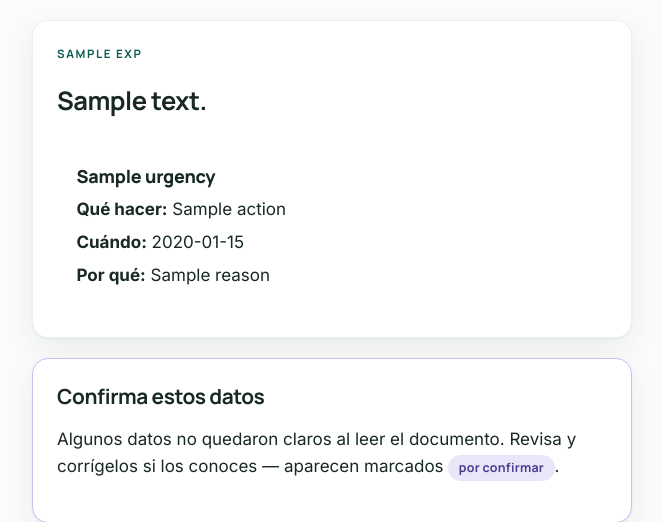
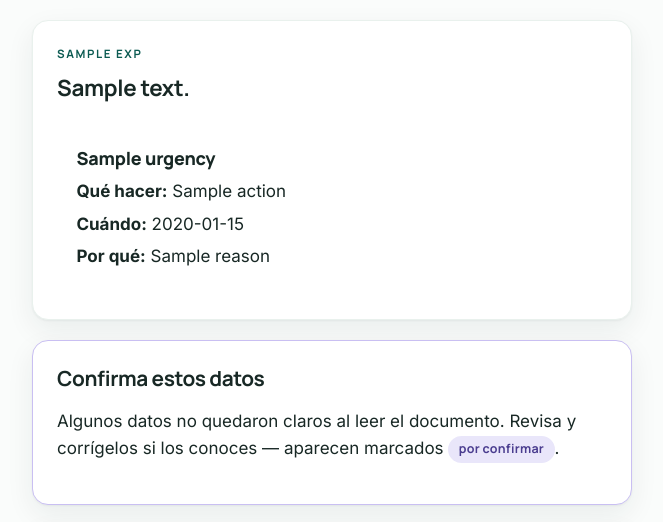
Before and after one commit to danlegion/mificha, a FastAPI app: template templates/result.html in a window 1280 px wide. Shown: the part 118-640 px from the top of the page, without its empty margins (308-971 px from the left). Run offline with FastAPI, Linux system fonts and the light colour scheme; the template is opened without the code that fills it: most values are stand-ins (such as "Sample title", 1, 10 or a date in 2020).

Commit message:
Tipografia: resumen del resultado en tamano de declaracion serena
El h1.summary no tenia font-size y heredaba el default del navegador
(2em ~ 34px): una oracion completa en negrita gigante. Ahora va en
1.4rem/700, acorde con 'Calma clinica'.

```diff
--- a/static/app.css
+++ b/static/app.css
@@ -133,6 +133,16 @@ h3 { font-size: 1.08rem; margin: 0 0 0.5rem; }
 
 .hero h1 { margin: 0 0 0.6rem; font-size: 1.65rem; font-weight: 800; }
 .hero p { margin: 0 0 1rem; color: var(--ink-soft); }
+
+/* Resumen de la explicación: es una oración completa, no un título corto.
+   Va en un tamaño de declaración serena, no de cartel. */
+.level1 .summary {
+  font-size: 1.4rem;
+  font-weight: 700;
+  line-height: 1.35;
+  letter-spacing: -0.015em;
+  margin: 0.15rem 0 0;
+}
 
 .eyebrow {
   text-transform: uppercase;
--- a/static/sw.js
+++ b/static/sw.js
@@ -1,7 +1,7 @@
 /* MiFicha service worker — cache-first for the app shell only.
    NEVER cache /resultado, /ficha, /s/* (clinical data must always be fresh). */
-var CACHE = "mificha-shell-v5";
-var SHELL = ["/", "/static/app.css?v=5", "/static/app.js?v=5", "/static/manifest.json"];
+var CACHE = "mificha-shell-v6";
+var SHELL = ["/", "/static/app.css?v=6", "/static/app.js?v=6", "/static/manifest.json"];
 
 self.addEventListener("install", function (event) {
   event.waitUntil(
--- a/templates/base.html
+++ b/templates/base.html
@@ -5,7 +5,7 @@
   <meta name="viewport" content="width=device-width, initial-scale=1">
   <meta name="description" content="Mi Ficha Medica explica tus exámenes médicos en lenguaje simple.">
   <title>{% block title %}Mi Ficha Medica{% endblock %} · Mi Ficha Medica</title>
-  <link rel="stylesheet" href="/static/app.css?v=5">
+  <link rel="stylesheet" href="/static/app.css?v=6">
   <link rel="preconnect" href="https://fonts.googleapis.com">
   <link rel="preconnect" href="https://fonts.gstatic.com" crossorigin>
   <link href="https://fonts.googleapis.com/css2?family=Inter:wght@400;500;600;700&family=Manrope:wght@600;700;800&display=swap" rel="stylesheet">
@@ -34,7 +34,7 @@
     </div>
   </footer>
 
-  <script src="/static/app.js?v=5" defer></script>
+  <script src="/static/app.js?v=6" defer></script>
   {% block scripts %}{% endblock %}
 </body>
 </html>
```
